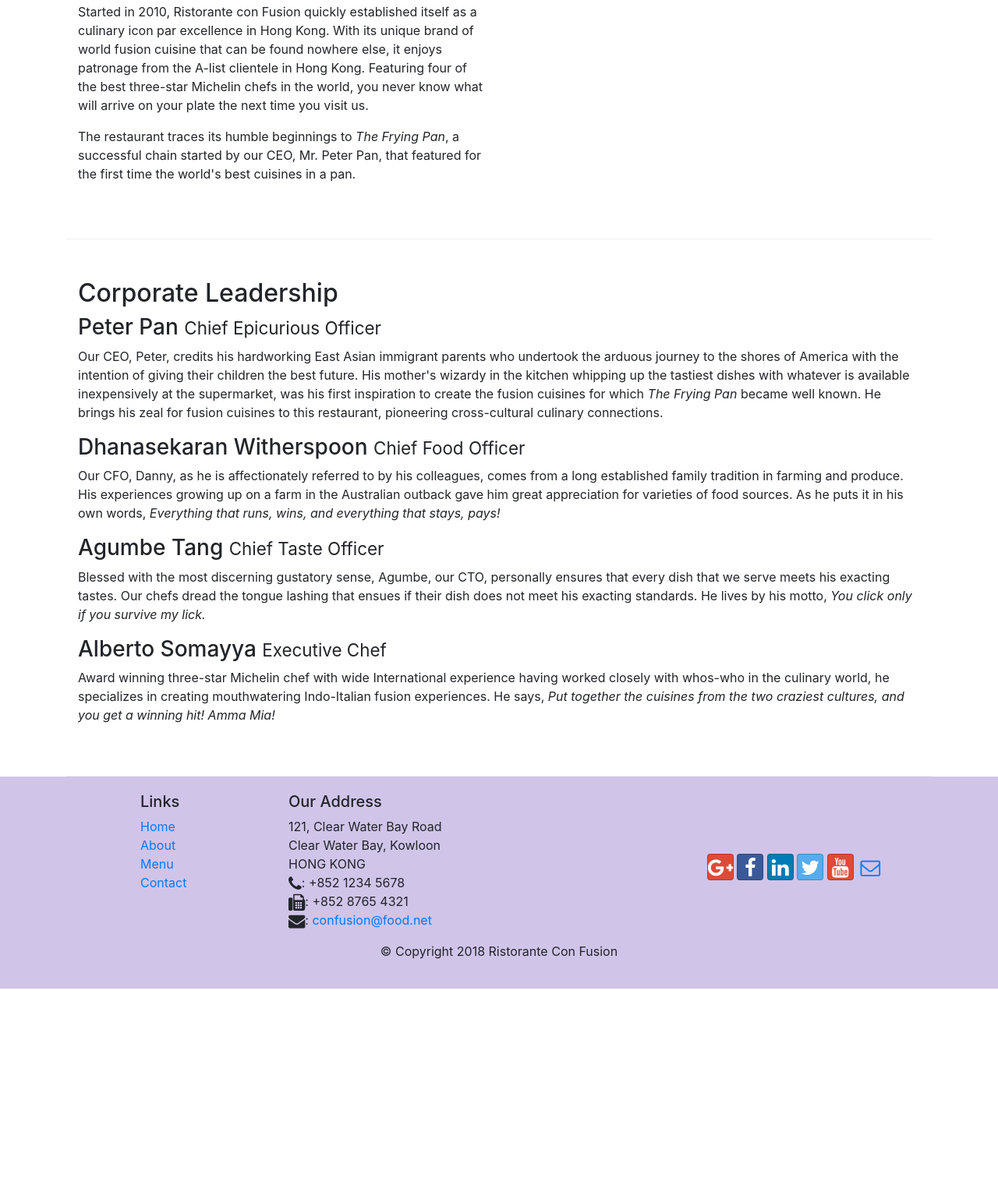
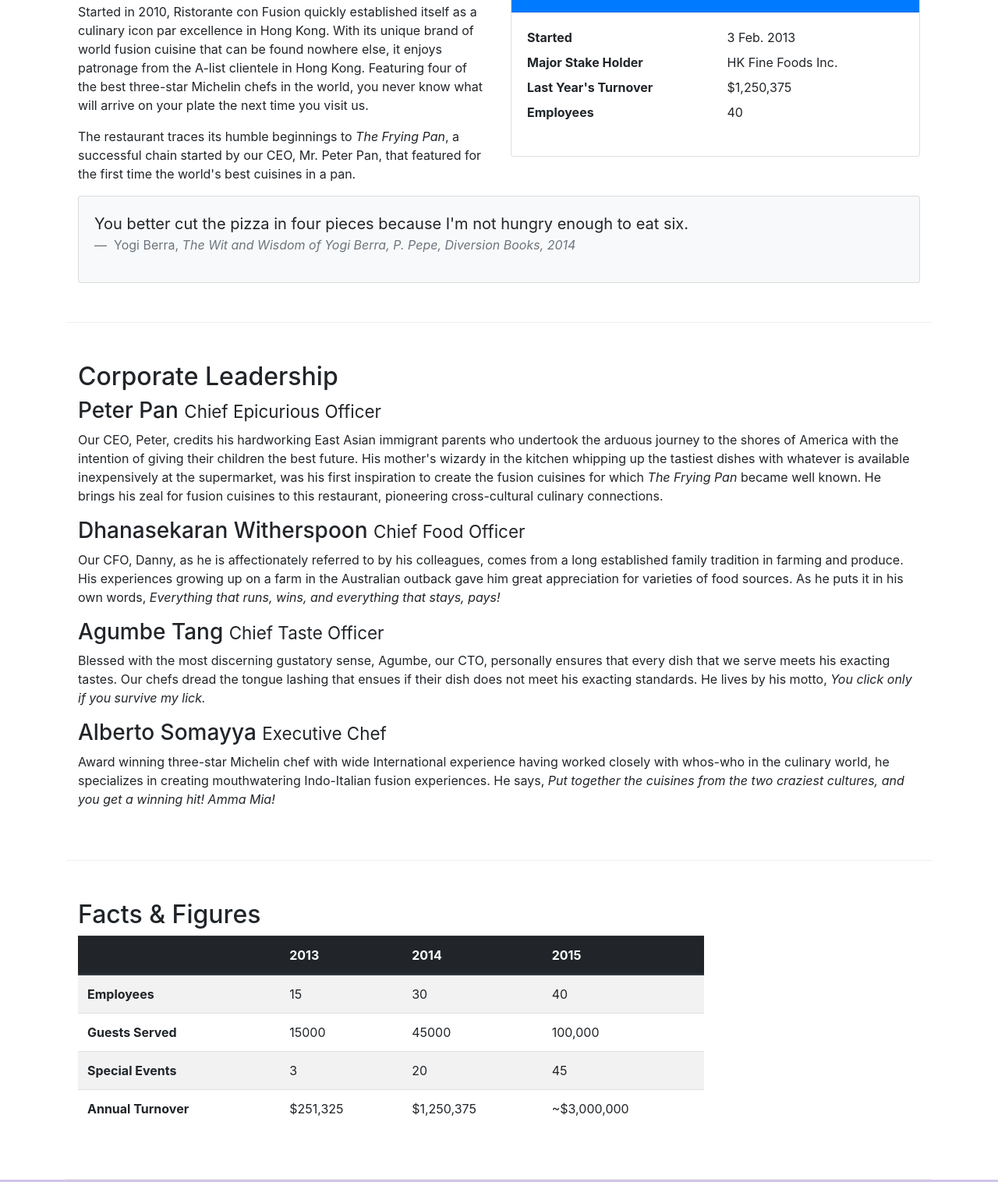
Before and after one commit to omarz7/conFusion, a website: page aboutus.html in a window 1280 px wide. Shown: the part 558-2074 px from the top of the page at 78% size. Before the commit the page ends 1826 px from the top, so only its background shows below. Drawn offline with nearby package versions, Linux system fonts and the light colour scheme.

Commit message:
tables and cards

```diff
--- a/aboutus.html
+++ b/aboutus.html
@@ -66,7 +66,43 @@
                 <p>Started in 2010, Ristorante con Fusion quickly established itself as a culinary icon par excellence in Hong Kong. With its unique brand of world fusion cuisine that can be found nowhere else, it enjoys patronage from the A-list clientele in Hong Kong.  Featuring four of the best three-star Michelin chefs in the world, you never know what will arrive on your plate the next time you visit us.</p>
                 <p>The restaurant traces its humble beginnings to <em>The Frying Pan</em>, a successful chain started by our CEO, Mr. Peter Pan, that featured for the first time the world's best cuisines in a pan.</p>
             </div>
-            <div>
+            <div class="col-sm">
+              <div class="card">
+                <h3 class="card-header bg-primary text-white">Facts At a Glance</h3>
+                <div class="card-body">
+                  <dl class="row">
+                    <dt class="col-6">Started</dt>
+                    <dd class="col-6">3 Feb. 2013</dd>
+                    <dt class="col-6">Major Stake Holder</dt>
+                    <dd class="col-6">HK Fine Foods Inc.</dd>
+                    <dt class="col-6">Last Year's Turnover</dt>
+                    <dd class="col-6">$1,250,375</dd>
+                    <dt class="col-6">Employees</dt>
+                    <dd class="col-6">40</dd>
+
+                  </dl>
+
+                </div>
+
+              </div>
+            </div>
+            <div class="col-12">
+              <div class="card card-body bg-light">
+                <blockquote class="blockquote">
+                  <p class="mb-0">You better cut the pizza in four pieces because I'm not hungry enough
+                     to eat six.</p>
+                  <footer class="blockquote-footer">
+                    Yogi Berra,
+                    <cite title="Source Title">
+                      The Wit and Wisdom of Yogi Berra, P. Pepe, Diversion Books, 2014
+                    </cite>
+
+                  </footer>
+
+                </blockquote>
+
+              </div>
+
             </div>
         </div>
 
@@ -83,6 +119,58 @@
                 <h3>Alberto Somayya <small>Executive Chef</small></h3>
                 <p class="d-none d-sm-block">Award winning three-star Michelin chef with wide International experience having worked closely with whos-who in the culinary world, he specializes in creating mouthwatering Indo-Italian fusion experiences. He says, <em>Put together the cuisines from the two craziest cultures, and you get a winning hit! Amma Mia!</em></p>
             </div>
+       </div>
+       <div class="row row-content">
+         <div class="col-12 col-sm-9">
+           <h2>Facts &amp; Figures</h2>
+           <div class="table-responsive">
+             <table class="table table-striped">
+               <thead class="thead-dark">
+                 <tr>
+                   <th>&nbsp;</th>
+                   <th>2013</th>
+                   <th>2014</th>
+                   <th>2015</th>
+                 </tr>
+
+               </thead>
+               <tbody>
+
+                <tr>
+                    <th>Employees</th>
+                    <td>15</td>
+                    <td>30</td>
+                    <td>40</td>
+                </tr>
+                <tr>
+                    <th>Guests Served</th>
+                    <td>15000</td>
+                    <td>45000</td>
+                    <td>100,000</td>
+                </tr>
+                <tr>
+                    <th>Special Events</th>
+                    <td>3</td>
+                    <td>20</td>
+                    <td>45</td>
+                </tr>
+                <tr>
+                    <th>Annual Turnover</th>
+                    <td>$251,325</td>
+                    <td>$1,250,375</td>
+                    <td>~$3,000,000</td>
+                </tr>
+
+               </tbody>
+
+             </table>
+
+           </div>
+         </div>
+         <div class="col-12 col-sm-3">
+
+         </div>
+
        </div>
 
     </div>
```
